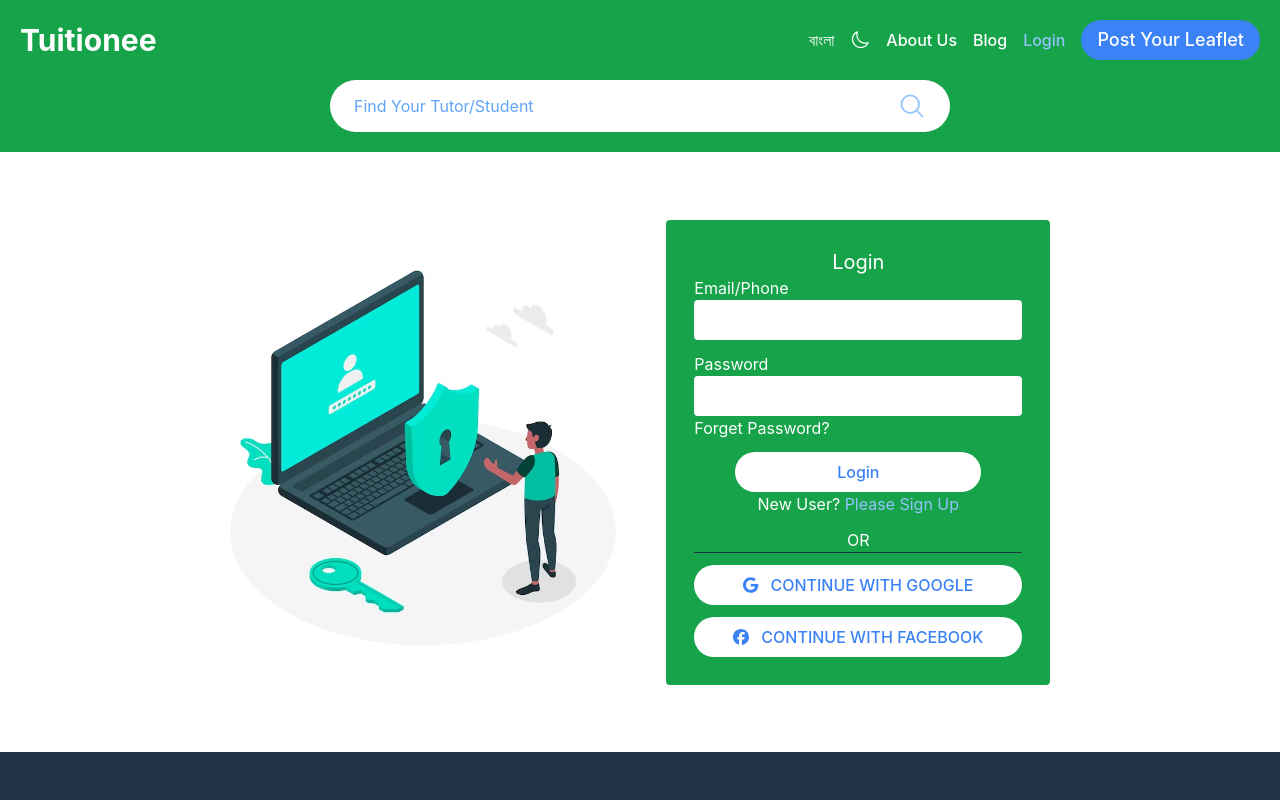
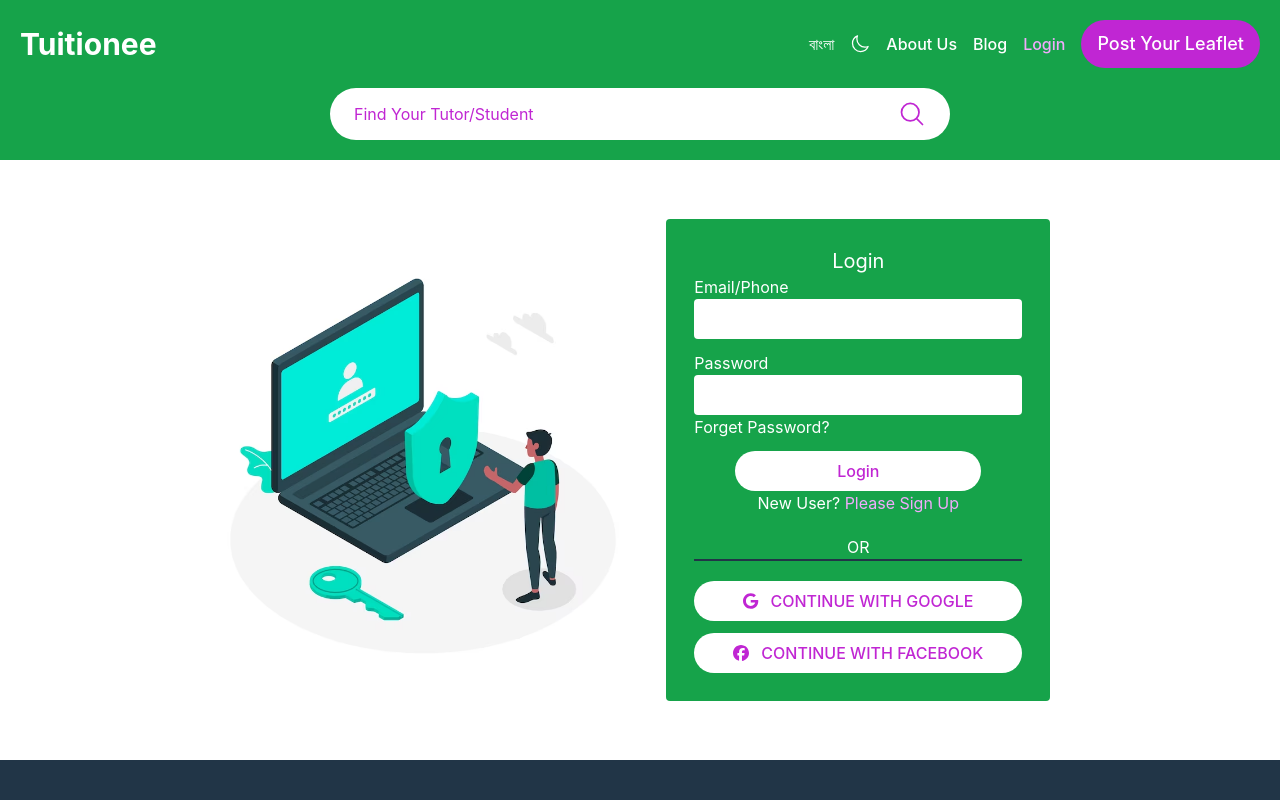
Before and after one commit to Mamun-Ashraf/tuitionee-practice-client, a React (Vite) app: page /login in a window 1280 px wide. Shown: the top 800 px of the page. Built offline with nearby package versions, Linux system fonts and the light colour scheme.

Commit message:
updated signup and login page

```diff
--- a/src/Pages/Shared/Header.jsx
+++ b/src/Pages/Shared/Header.jsx
@@ -20,26 +20,26 @@ const Header = () => {
 
                 <div className='flex items-center gap-4'>
                     <div className={`${isOpen ? 'flex flex-col md:flex absolute md:static right-0.5 -bottom-44 bg-slate-200 dark:bg-[#213547] md:bg-inherit gap-2 px-5 py-3 transition duration-700 ease-in delay-100' : 'absolute md:static -left-96'} md:flex items-center md:gap-4 text-md font-medium`}>
-                        <button onClick={toggleLanguage}>
+                        <button onClick={toggleLanguage} className='hover:text-fuchsia-200'>
                             {language}
                         </button>
-                        <button onClick={toggleDarkMode} className='h-5 w-5'>
+                        <button onClick={toggleDarkMode} className='h-5 w-5 hover:text-fuchsia-200'>
                             {
                                 darkMode ? <SunIcon></SunIcon> : <MoonIcon></MoonIcon>
                             }
                         </button>
-                        <NavLink to='/about' className={({ isActive }) => isActive ? "text-blue-300" : ""}>
+                        <NavLink to='/about' className={({ isActive }) => isActive ? "text-fuchsia-300" : "hover:text-fuchsia-300"}>
                             {about}
                         </NavLink>
-                        <NavLink to='/blog' className={({ isActive }) => isActive ? "text-blue-300" : ""}>
+                        <NavLink to='/blog' className={({ isActive }) => isActive ? "text-fuchsia-300" : "hover:text-fuchsia-300"}>
                             {blog}
                         </NavLink>
-                        <NavLink to='/login' className={({ isActive }) => isActive ? "text-blue-300" : ""}>
+                        <NavLink to='/login' className={({ isActive }) => isActive ? "text-fuchsia-300" : "hover:text-fuchsia-300"}>
                             {login}
                         </NavLink>
                     </div>
                     <div className='flex items-center'>
-                        <button className="bg-blue-500 text-white hover:bg-blue-600 font-medium rounded-full text-md md:text-lg px-4 py-1.5 text-center mr-8 md:mr-0">{postLeaflet}</button>
+                        <button className="bg-fuchsia-600 text-white hover:bg-fuchsia-700 font-medium rounded-full text-md md:text-lg px-4 py-2.5 text-center mr-8 md:mr-0">{postLeaflet}</button>
                         <button onClick={() => setIsOpen(!isOpen)} className='h-6 w-6 focus:outline-none md:hidden'>
                             {
                                 isOpen ? <XMarkIcon></XMarkIcon> : <Bars3Icon></Bars3Icon>
@@ -51,9 +51,9 @@ const Header = () => {
             </div>
 
             <div className="flex justify-between items-center bg-white rounded-full w-5/6 md:w-1/2 mx-auto mt-5 px-6 py-3">
-                <input type="search" placeholder={searchBox} className='flex-1 outline-none placeholder-blue-400 bg-inherit text-blue-400' />
+                <input type="search" placeholder={searchBox} className='flex-1 outline-none placeholder-fuchsia-600 bg-inherit text-fuchsia-600' />
                 <button>
-                    <MagnifyingGlassIcon className='h-4 md:h-7 w-4 md:w-7 text-blue-300' />
+                    <MagnifyingGlassIcon className='h-4 md:h-7 w-4 md:w-7 text-fuchsia-600 hover:text-fuchsia-300' />
                 </button>
             </div>
         </nav>
--- a/src/Pages/Shared/Login.jsx
+++ b/src/Pages/Shared/Login.jsx
@@ -30,16 +30,16 @@ const Login = () => {
                             <label>{forget}</label>
                         </div>
                         <div className='w-3/4 mx-auto'>
-                            <button className='w-full font-medium p-2 rounded-full text-blue-500 bg-white' type="submit">{login}</button>
+                            <button className='w-full font-medium p-2 rounded-full text-fuchsia-600 bg-white hover:bg-green-200' type="submit">{login}</button>
                         </div>
                     </form>
-                    <p className='text-center'>{newUser} <Link to='/signup' className='text-blue-300'>{pleaseSignup}</Link></p>
-                    <div className="text-center my-3 border-b border-[#213547]">{or}</div>
-                    <button className='w-full font-medium p-2 rounded-full bg-white text-blue-500 mb-3 block'>
+                    <p className='text-center'>{newUser} <Link to='/signup' className='text-fuchsia-300'>{pleaseSignup}</Link></p>
+                    <div className="text-center my-5 border-b-2 border-[#213547]">{or}</div>
+                    <button className='w-full font-medium p-2 rounded-full bg-white hover:bg-green-200 text-fuchsia-600 mb-3 block'>
                         <FontAwesomeIcon icon={faGoogle} className='mr-3' />
                         {withGoogle}
                     </button>
-                    <button className='w-full font-medium p-2 rounded-full bg-white text-blue-500 block'>
+                    <button className='w-full font-medium p-2 rounded-full bg-white hover:bg-green-200 text-fuchsia-600 block'>
                         <FontAwesomeIcon icon={faFacebook} className='mr-3' />
                         {withFacebook}
                     </button>
--- a/src/Pages/Shared/SignUp.jsx
+++ b/src/Pages/Shared/SignUp.jsx
@@ -37,16 +37,16 @@ const SignUp = () => {
                             <input type="password" className="w-full p-2 rounded focus:outline-0" />
                         </div>
                         <div className='w-3/4 mx-auto'>
-                            <button className='w-full font-medium p-2 rounded-full text-blue-500 bg-white' type="submit">{signup}</button>
+                            <button className='w-full font-medium p-2 rounded-full text-fuchsia-600 bg-white hover:bg-green-200' type="submit">{signup}</button>
                         </div>
                     </form>
-                    <p className='text-center'>{haveAnAccount} <Link to='/login' className='text-blue-300'>{pleaseLogin}</Link></p>
-                    <div className="text-center my-3 border-b border-[#213547]">{or}</div>
-                    <button className='w-full font-medium bg-white p-2 rounded-full text-blue-500 mb-3 block'>
+                    <p className='text-center'>{haveAnAccount} <Link to='/login' className='text-fuchsia-300'>{pleaseLogin}</Link></p>
+                    <div className="text-center my-5 border-b-2 border-[#213547]">{or}</div>
+                    <button className='w-full font-medium bg-white hover:bg-green-200 p-2 rounded-full text-fuchsia-600 mb-3 block'>
                         <FontAwesomeIcon icon={faGoogle} className='mr-3' />
                         {withGoogle}
                     </button>
-                    <button className='w-full font-medium bg-white p-2 rounded-full text-blue-500 block'>
+                    <button className='w-full font-medium bg-white hover:bg-green-200 p-2 rounded-full text-fuchsia-600 block'>
                         <FontAwesomeIcon icon={faFacebook} className='mr-3' />
                         {withFacebook}
                     </button>
```
